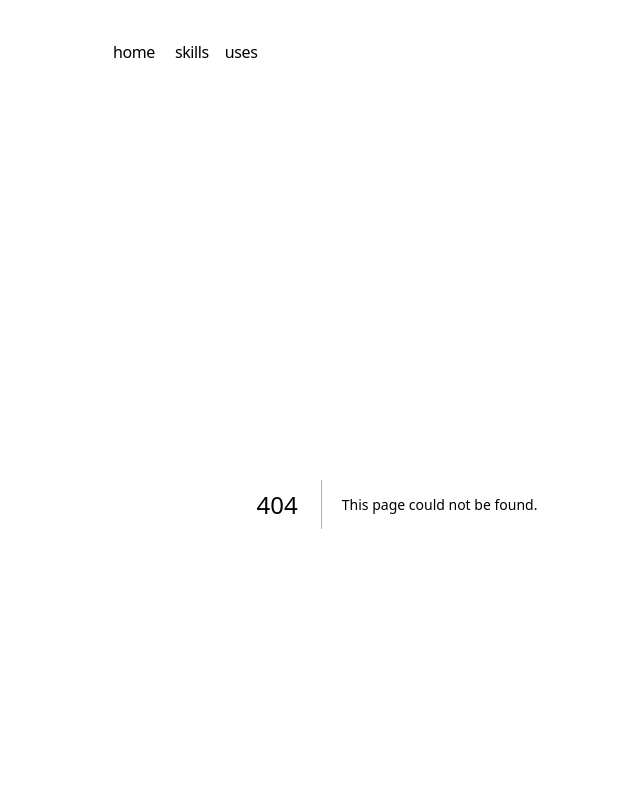
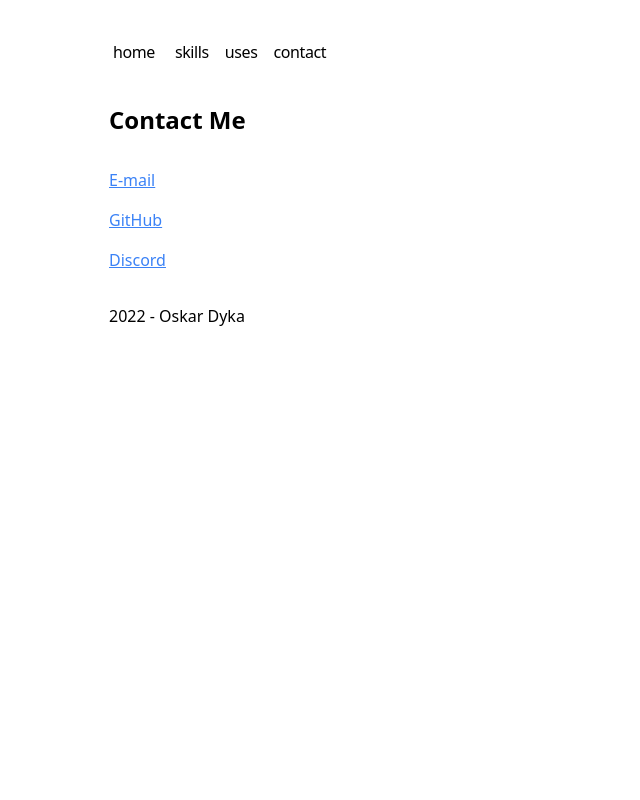
Before and after one commit to TeksuSiK/homepage, a Next.js app: page /contact in a window 1280 px wide. Before the commit this address had no page. Shown: the top 800 px of the page, without its empty margins (243-883 px from the left). Built offline with nearby package versions, Linux system fonts and the light colour scheme.

Commit message:
Create contact page

```diff
--- /dev/null
+++ b/app/contact/page.tsx
@@ -0,0 +1,36 @@
+import Link from 'next/link'
+
+export default function Contact() {
+    return (
+        <div>
+            <div className="mb-8 text-2xl font-semibold">Contact Me</div>
+
+            <div className="space-y-4">
+                <div>
+                    <Link
+                        href="mailto:oskar@teksusik.pl"
+                        className="text-blue-500 underline"
+                    >
+                        E-mail
+                    </Link>
+                </div>
+                <div>
+                    <Link
+                        href="https://github.com/TeksuSiK"
+                        className="text-blue-500 underline"
+                    >
+                        GitHub
+                    </Link>
+                </div>
+                <div>
+                    <Link
+                        href="https://discord.com/users/407107019984732181"
+                        className="text-blue-500 underline"
+                    >
+                        Discord
+                    </Link>
+                </div>
+            </div>
+        </div>
+    )
+}
--- a/app/navbar.tsx
+++ b/app/navbar.tsx
@@ -11,6 +11,10 @@ const navItems = {
 
     '/uses': {
         name: 'uses',
+    },
+
+    '/contact': {
+        name: 'contact',
     },
 }
 
```
